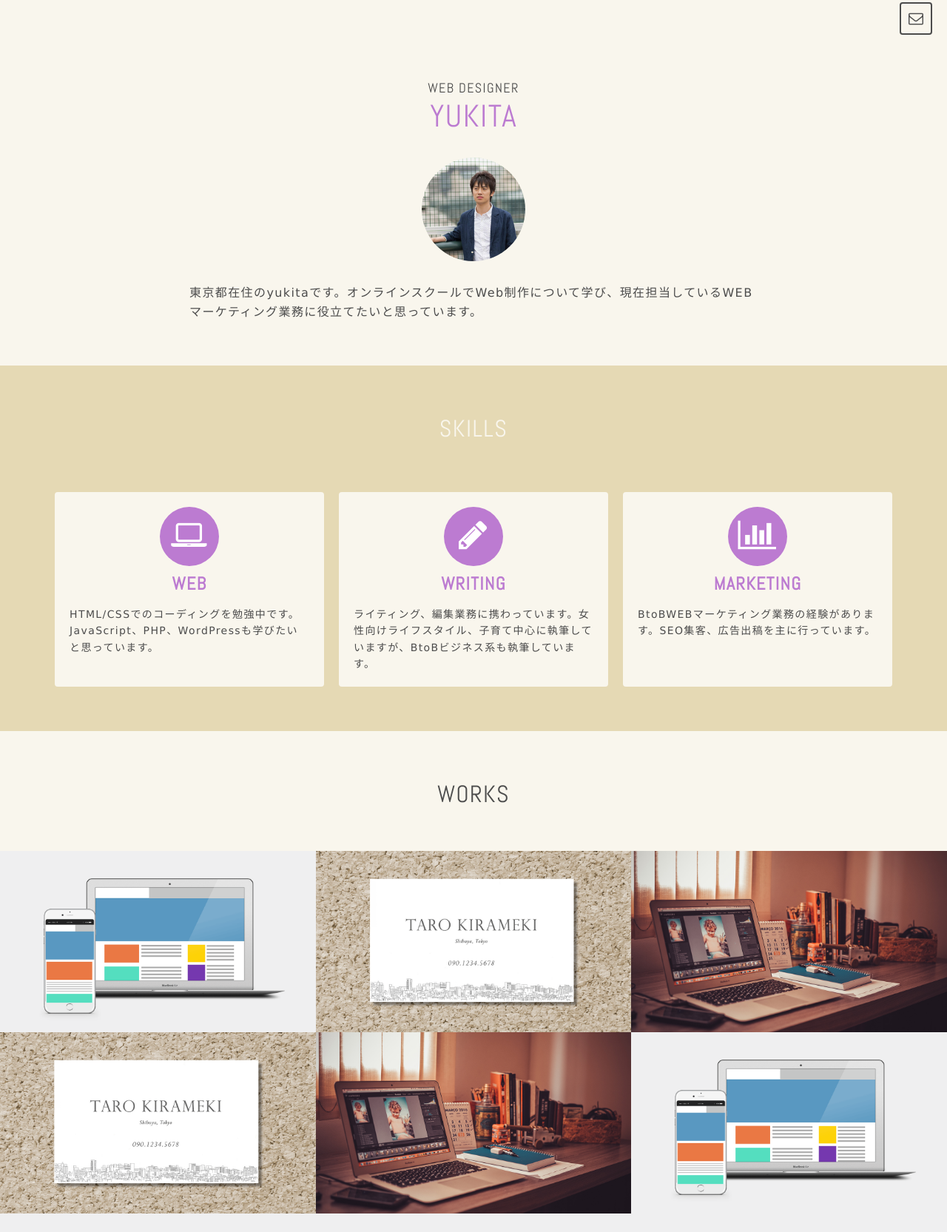
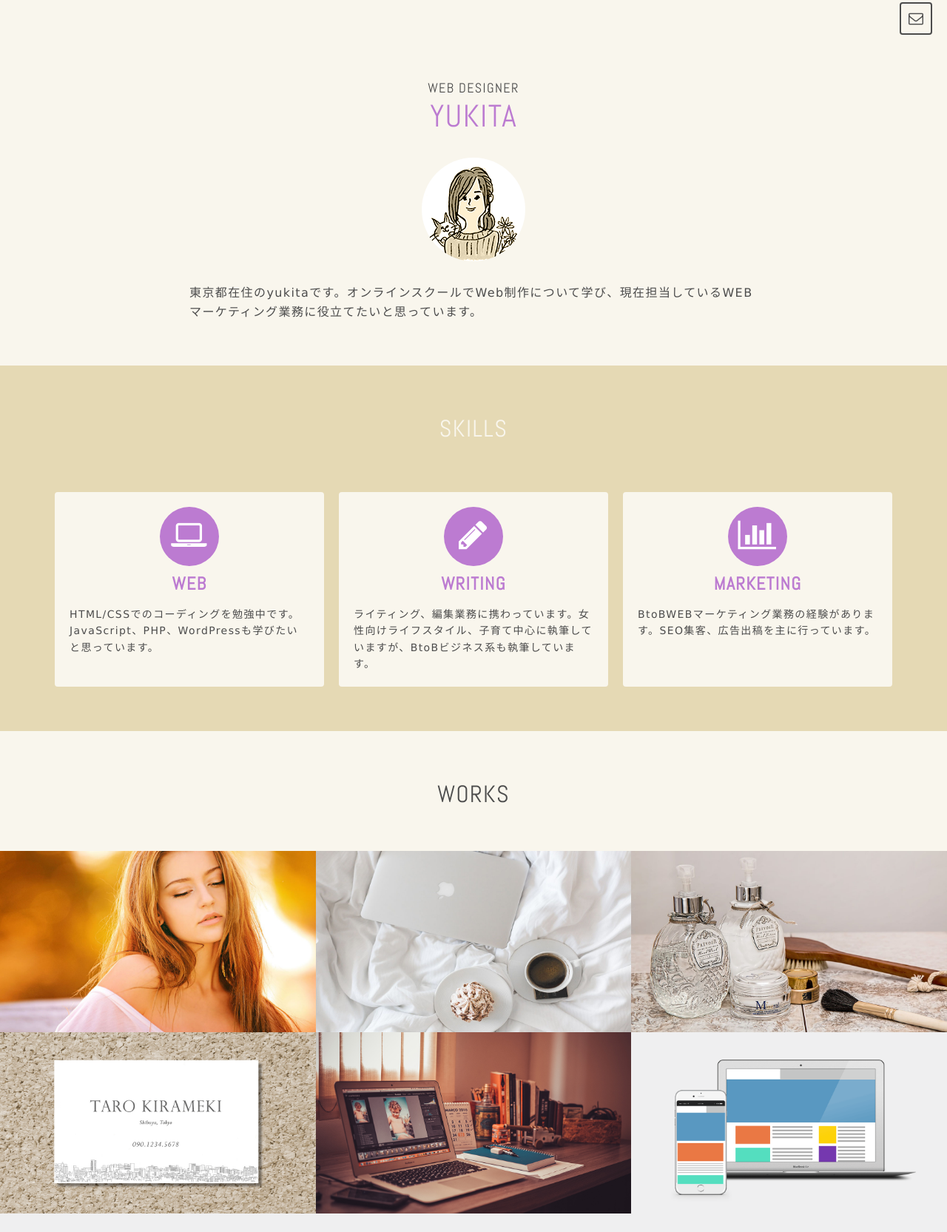
Before and after one commit to yuki-mo/yuki-mo.github.io, a plain HTML site: page index.html in a window 1280 px wide. Shown: the part 17-1682 px from the top of the page at 74% size. Drawn offline with nearby package versions, Linux system fonts and the light colour scheme.

Commit message:
kadai photoshop

```diff
--- a/index.html
+++ b/index.html
@@ -14,7 +14,7 @@
             <a href="#contact" class="button-contact"><i aria-label="お問い合わせ" class="fa fa-envelope-o"></i></a>
             <div class="profile">
                 <h1 class="site-title abel uppercase text-center">Web Designer <span>Yukita</span></h1>
-                <img src="./images/img_profile.jpg" alt="プロフィール写真" width="140" height="140" class="block-center profile-icon">
+                <img src="./images/profile_sepia.png" alt="プロフィール写真" width="140" height="140" class="block-center profile-icon">
                 <p>東京都在住のyukitaです。オンラインスクールでWeb制作について学び、現在担当しているWEBマーケティング業務に役立てたいと思っています。</p>
             </div>
         </header>
@@ -43,7 +43,7 @@
         <h2 class="text-center">Works</h2>
         <div class="works-box">
             <a href="#">
-                <img src="./images/img_work_site.png" alt="株式会社きらめき コーポレートサイト様 Webサイトデザイン">
+                <img src="./images/works_1.jpg" alt="株式会社きらめき コーポレートサイト様 Webサイトデザイン">
                 <div class="works-box-inner">
                     <div class="text-center">
                         <h3>株式会社きらめき コーポレートサイト</h3>
@@ -55,10 +55,10 @@
         </div>
         <div class="works-box">
             <a href="#">
-                <img src="./images/img_work_card.jpg" alt="きらめき太郎様 名刺デザイン">
+                <img src="./images/works_2.jpg" alt="きらめき太郎様 ECサイトデザイン">
                 <div class="works-box-inner">
                     <div class="text-center">
-                        <h3>きらめき太郎様 名刺</h3>
+                        <h3>きらめき太郎様 ECサイト</h3>
                         <small>2016.04.20</small>
                         <span class="button-readmore">Read More</span>
                     </div>
@@ -67,10 +67,10 @@
         </div>
         <div class="works-box">
             <a href="#">
-                <img src="./images/img_work_blog.jpg" alt="WordPressオリジナルテーマ">
+                <img src="./images/works_3.jpg" alt="サービスサイトデザイン">
                 <div class="works-box-inner">
                     <div class="text-center">
-                        <h3>ブログデザイン</h3>
+                        <h3>サービスサイトデザイン</h3>
                         <small>2016.04.20</small>
                         <span class="button-readmore">Read More</span>
                     </div>
```
Also changed, not shown: images/profile_sepia.png (added), images/works_1.jpg (added), images/works_2.jpg (added), images/works_3.jpg (added).
